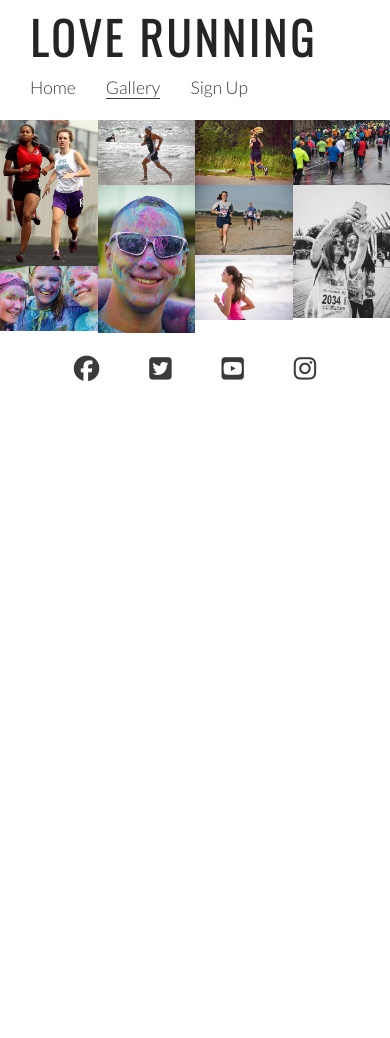
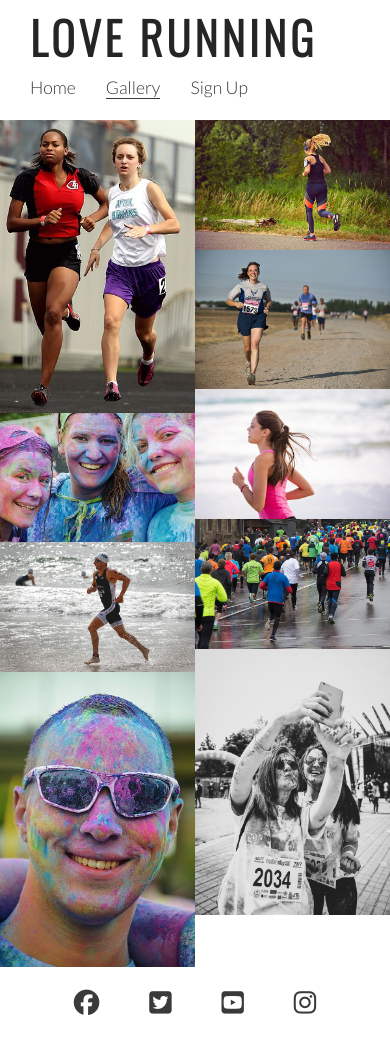
Before and after one commit to benjackson3811/love-running, a plain HTML site: page gallery.html in a window 390 px wide. Before the commit the page ends 844 px from the top, so only its background shows below. Drawn offline with nearby package versions, Linux system fonts and the light colour scheme.

Commit message:
Style gallery for responsive design

```diff
--- a/assets/css/style.css
+++ b/assets/css/style.css
@@ -326,5 +326,15 @@ body {
             padding: 0 20px;
         }
 
+        #photos {
+            column-count: 3;
+        }
+    }
 
+    /* For small screen sizes 800 px and down */
+
+    @media screen and (max-width: 800px) {
+        #photos {
+            column-count: 2;
+        }
     }
```
